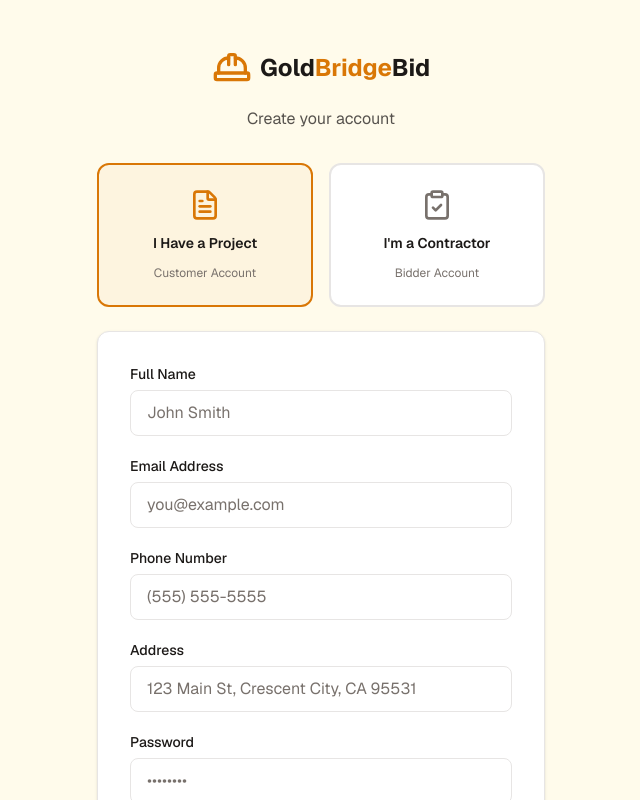
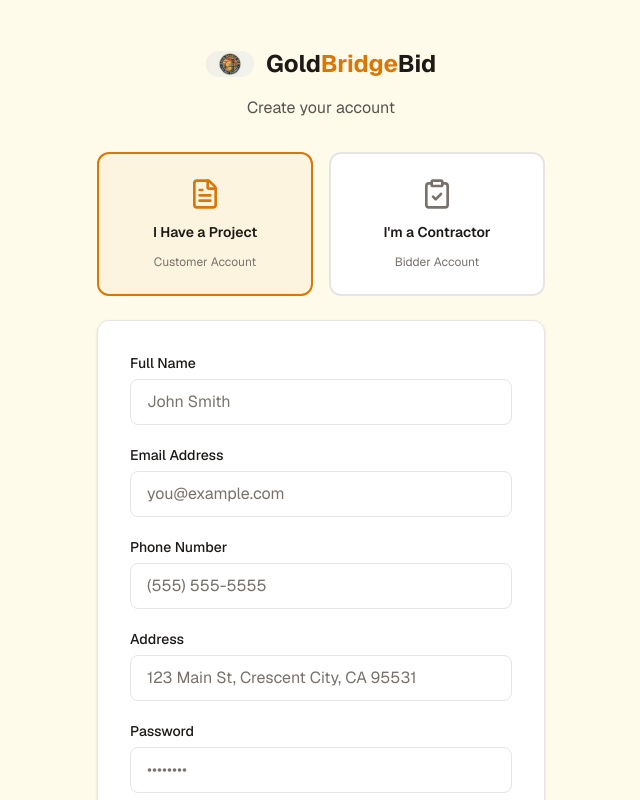
Before and after one commit to Apixa25/Project-Bidder, a Next.js app in the folder goldbridgebid/: page /signup in a window 1280 px wide. Shown: the top 800 px of the page, without its empty margins (319-959 px from the left). Built offline with nearby package versions, Linux system fonts and the light colour scheme.

Commit message:
Add logo integration across multiple components, enhancing brand visibility. Update layout metadata for improved SEO with Open Graph support. Replace HardHat icons with logo images in navigation and authentication pages for a consistent visual identity.

```diff
--- a/goldbridgebid/src/app/(auth)/login/page.tsx
+++ b/goldbridgebid/src/app/(auth)/login/page.tsx
@@ -3,7 +3,8 @@
 import Link from "next/link";
 import { useSearchParams } from "next/navigation";
 import { useState, Suspense } from "react";
-import { HardHat, Loader2 } from "lucide-react";
+import Image from "next/image";
+import { Loader2 } from "lucide-react";
 import { login, signInWithGoogle } from "../actions";
 
 function LoginForm() {
@@ -37,8 +38,14 @@ function LoginForm() {
   return (
     <div className="w-full max-w-md">
       <div className="mb-8 text-center">
-        <Link href="/" className="inline-flex items-center gap-2">
-          <HardHat className="h-10 w-10 text-primary" />
+        <Link href="/" className="inline-flex items-center gap-3">
+          <Image
+            src="/logo.png"
+            alt="Gold Bridge Bid"
+            width={48}
+            height={48}
+            className="rounded-full"
+          />
           <span className="text-2xl font-bold text-text-primary">
             Gold<span className="text-primary">Bridge</span>Bid
           </span>
--- a/goldbridgebid/src/app/(auth)/signup/page.tsx
+++ b/goldbridgebid/src/app/(auth)/signup/page.tsx
@@ -3,7 +3,8 @@
 import Link from "next/link";
 import { useSearchParams } from "next/navigation";
 import { useState, Suspense } from "react";
-import { HardHat, FileText, ClipboardCheck, Loader2 } from "lucide-react";
+import Image from "next/image";
+import { FileText, ClipboardCheck, Loader2 } from "lucide-react";
 import { signup, signInWithGoogle } from "../actions";
 
 function SignupForm() {
@@ -39,8 +40,14 @@ function SignupForm() {
   return (
     <div className="w-full max-w-md">
       <div className="mb-8 text-center">
-        <Link href="/" className="inline-flex items-center gap-2">
-          <HardHat className="h-10 w-10 text-primary" />
+        <Link href="/" className="inline-flex items-center gap-3">
+          <Image
+            src="/logo.png"
+            alt="Gold Bridge Bid"
+            width={48}
+            height={48}
+            className="rounded-full"
+          />
           <span className="text-2xl font-bold text-text-primary">
             Gold<span className="text-primary">Bridge</span>Bid
           </span>
--- a/goldbridgebid/src/app/layout.tsx
+++ b/goldbridgebid/src/app/layout.tsx
@@ -24,6 +24,16 @@ export const metadata: Metadata = {
     "Crescent City",
     "construction projects",
   ],
+  icons: {
+    icon: "/logo.png",
+    apple: "/logo.png",
+  },
+  openGraph: {
+    title: "GoldBridgeBid — Where Qualified Contractors Compete",
+    description:
+      "Post your construction project and receive sealed bids from qualified, verified contractors.",
+    images: [{ url: "/logo.png" }],
+  },
 };
 
 export default function RootLayout({
--- a/goldbridgebid/src/app/page.tsx
+++ b/goldbridgebid/src/app/page.tsx
@@ -1,4 +1,5 @@
 import Link from "next/link";
+import Image from "next/image";
 import {
   HardHat,
   FileText,
@@ -70,7 +71,13 @@ export default function Home() {
       <header className="sticky top-0 z-50 border-b border-border bg-surface/95 backdrop-blur-sm">
         <nav className="mx-auto flex max-w-7xl items-center justify-between px-6 py-4">
           <div className="flex items-center gap-2">
-            <HardHat className="h-8 w-8 text-primary" />
+            <Image
+              src="/logo.png"
+              alt="Gold Bridge Bid"
+              width={40}
+              height={40}
+              className="rounded-full"
+            />
             <span className="text-xl font-bold text-text-primary">
               Gold<span className="text-primary">Bridge</span>Bid
             </span>
@@ -338,7 +345,13 @@ export default function Home() {
         <div className="mx-auto max-w-7xl px-6 lg:px-8">
           <div className="flex flex-col items-center justify-between gap-6 sm:flex-row">
             <div className="flex items-center gap-2">
-              <HardHat className="h-6 w-6 text-primary" />
+              <Image
+                src="/logo.png"
+                alt="Gold Bridge Bid"
+                width={32}
+                height={32}
+                className="rounded-full"
+              />
               <span className="text-lg font-bold text-text-primary">
                 Gold<span className="text-primary">Bridge</span>Bid
               </span>
--- a/goldbridgebid/src/components/layout/DashboardNav.tsx
+++ b/goldbridgebid/src/components/layout/DashboardNav.tsx
@@ -2,8 +2,8 @@
 
 import Link from "next/link";
 import { usePathname } from "next/navigation";
+import Image from "next/image";
 import {
-  HardHat,
   LayoutDashboard,
   FolderOpen,
   ClipboardList,
@@ -63,7 +63,13 @@ export default function DashboardNav({
       {/* Logo */}
       <div className="flex items-center gap-2 border-b border-border px-6 py-4">
         <Link href="/" className="flex items-center gap-2">
-          <HardHat className="h-7 w-7 text-primary" />
+          <Image
+            src="/logo.png"
+            alt="Gold Bridge Bid"
+            width={36}
+            height={36}
+            className="rounded-full"
+          />
           <span className="text-lg font-bold text-text-primary">
             Gold<span className="text-primary">Bridge</span>Bid
           </span>
```
Also changed, not shown: goldbridgebid/public/logo.png (added).
